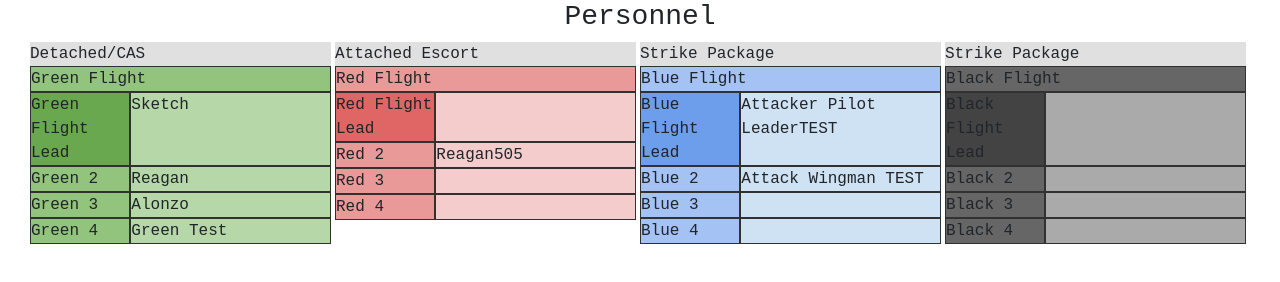
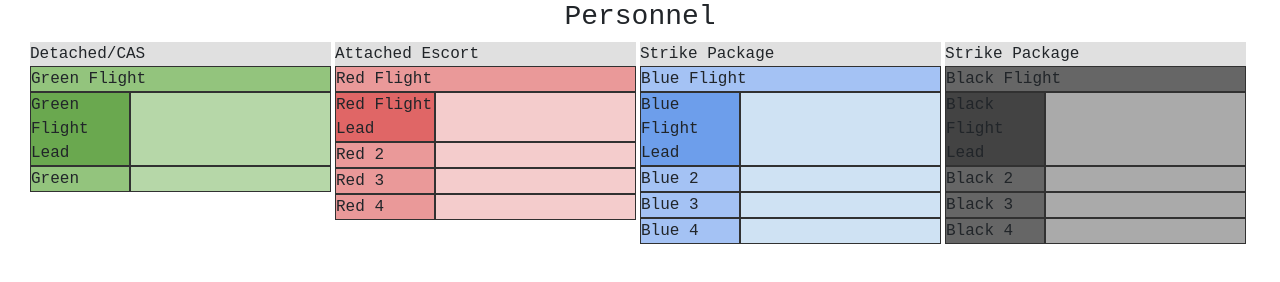
Before and after one commit to Campbell20/Friday-Night-Flights-Pilot-Roster, a plain HTML site: page index.html in a window 1280 px wide. Drawn offline with nearby package versions, Linux system fonts and the light colour scheme.

Commit message:
changes to main.js

```diff
--- a/index.html
+++ b/index.html
@@ -39,15 +39,18 @@
 
                     </div>
                 </div>
+                <div id="green-wingmen"></div>
+                <template-green>
                     <div class="d-inline-flex col-12 px-0">
                         <div class="col-4 px-0 grid grid-green">
-                        Green 2
+                            Green
                         </div>
                         <div class="col-8 px-0 grid grid-green-pilot" id="green-2">
 
                         </div>
                     </div>
-                <div class="d-inline-flex col-12 px-0">
+                </template-green>
+                <!-- <div class="d-inline-flex col-12 px-0">
                     <div class="col-4 px-0 grid grid-green">
                         Green 3
                     </div>
@@ -62,7 +65,7 @@
                     <div class="col-8 px-0 grid grid-green-pilot" id="green-4">
 
                     </div>
-                </div>
+                </div> -->
             </div>
 
             <div class="col pl-0 pr-1">
--- a/javascript/main.js
+++ b/javascript/main.js
@@ -1,8 +1,27 @@
 
 $(document).ready(function () {
     $.getJSON('data/data.json', function (json) {
+        createGreenFlight(json);
         setJsonData(json);
     });
+
+
+
+
+    function createGreenFlight(json) {
+        var greenTemplate = document.getElementsByTagName("templat-green")[0];
+        var divs = greenTemplate.content.querySelector('div');
+        var a;
+        jsonLength = Object.keys(json).length;
+
+        for (i = 0; i < jsonLength; i++) {
+            a = document.importNode(divs, true);
+            //add them to the page
+            //   document.body.appendChild(a);
+            document.getElementById("green-wingmen").appendChild(a);
+        }
+    }
+
 
     function setJsonData(json) {
         greenLeaderFilled = false;
@@ -16,8 +35,6 @@
         blackLeaderFilled = false;
         blackLeaderName = "";
         attackerTeam = 0;
-
-
 
         console.log(json);
         jsonLength = Object.keys(json).length;
```
Also changed, not shown: 1 other file. Lines whose indentation alone changed are shown as unchanged.
